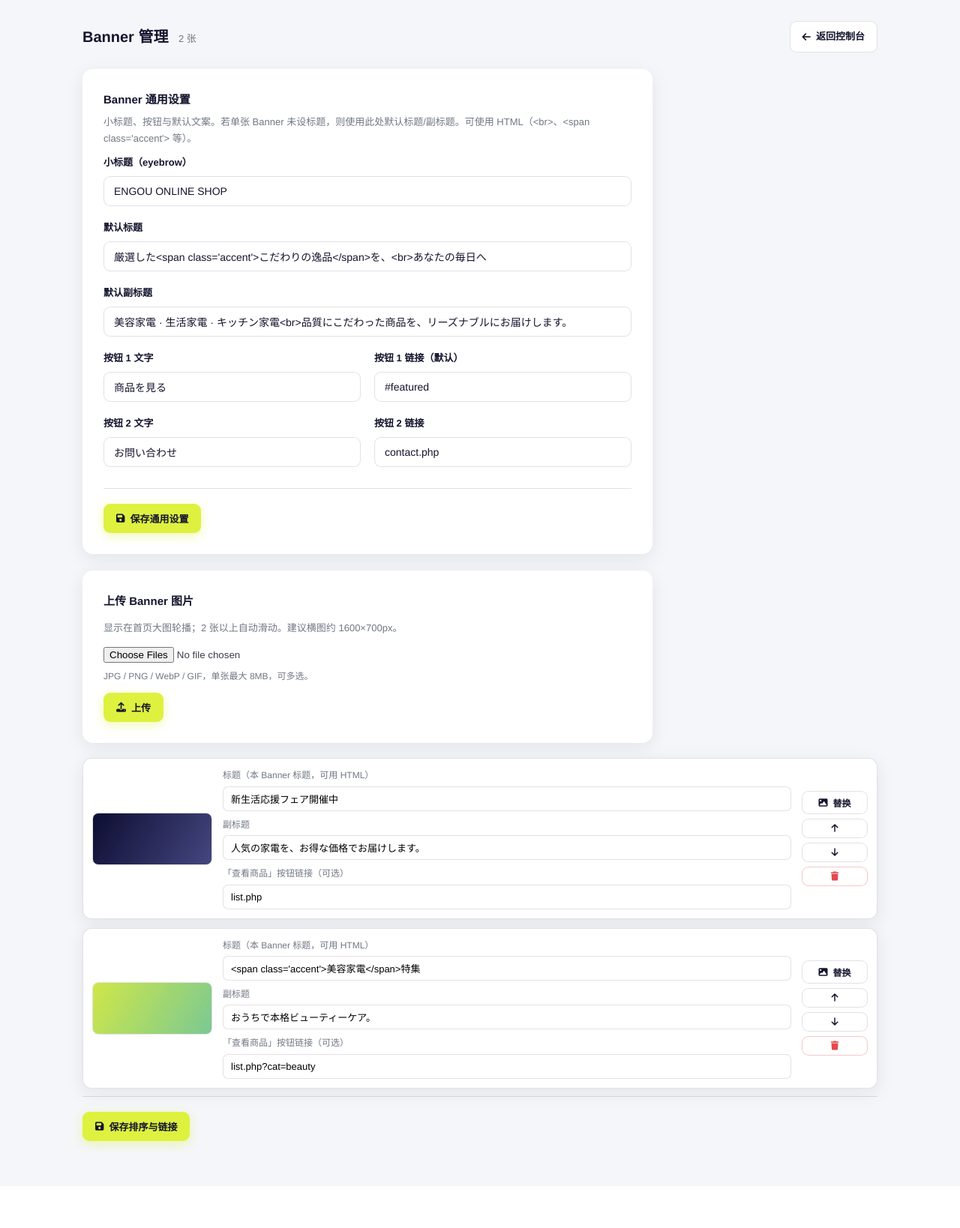
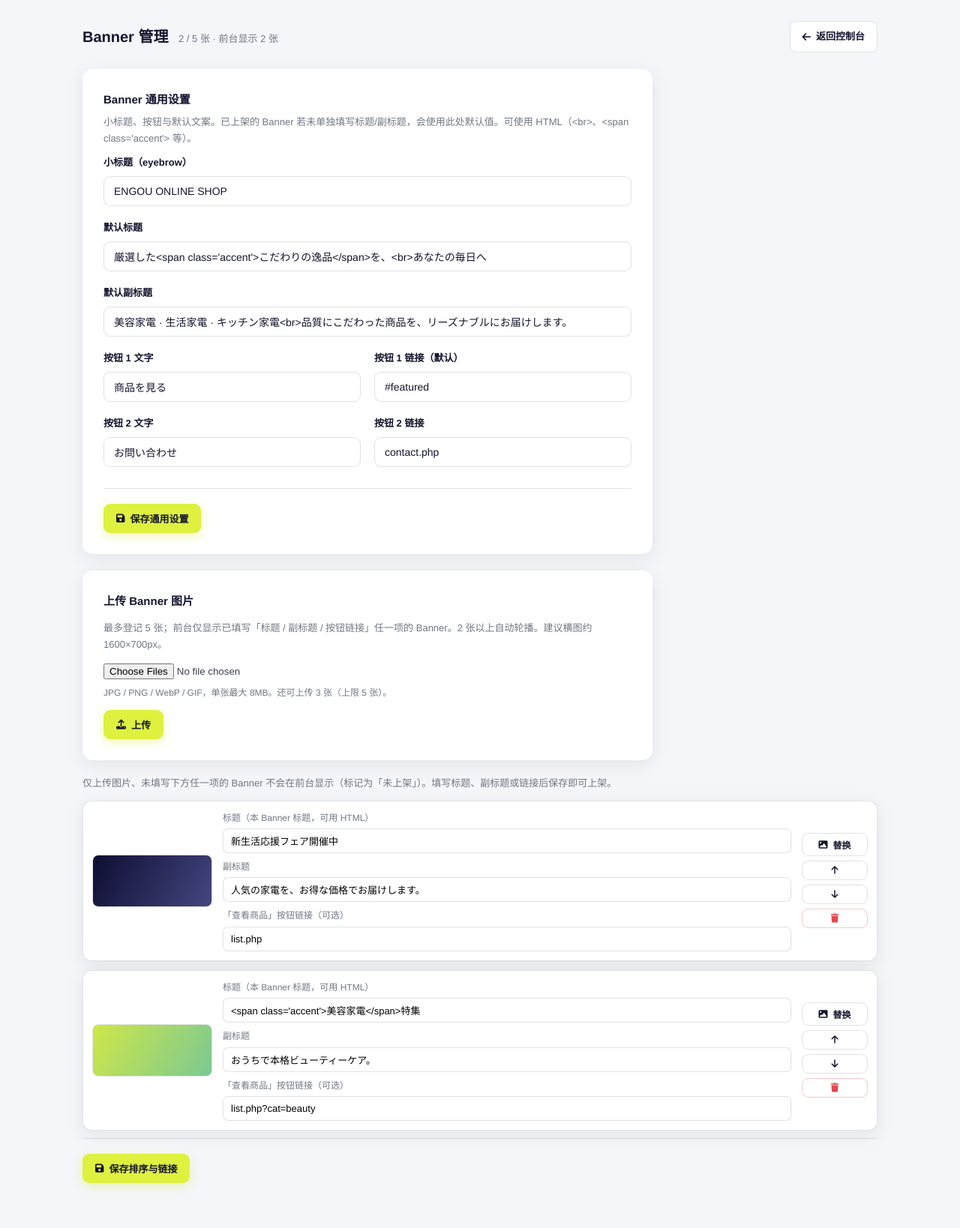
Before and after one commit to xizhends-dot/shop-engou, a PHP site: page /admin/banners.php in a window 1280 px wide. Shown: the part 56-1694 px from the top of the page at 75% size. Before the commit the page ends 1591 px from the top, so only its background shows below. Run offline with PHP 8.4, Linux system fonts and the light colour scheme; the visitor is signed in with stand-in values (Sample User, id 1).

Commit message:
Banner 上限 5 张：未填标题/副标题/链接的草稿不在前台展示
Co-authored-by: Cursor <cursoragent@cursor.com>

```diff
--- a/admin/admin.css
+++ b/admin/admin.css
@@ -400,7 +400,10 @@ html[lang="zh-CN"] body { font-family: "Noto Sans SC", "Noto Sans JP", "Helvetic
 
 /* BANNER ADMIN */
 .banner-admin-list { display: flex; flex-direction: column; gap: 12px; }
-.banner-admin-item { display: flex; gap: 14px; align-items: center; background: var(--card); border: 1px solid var(--border); border-radius: 12px; padding: 12px; box-shadow: var(--shadow); }
+.adm-stat-sub { display: block; font-size: 11px; font-weight: 600; color: var(--text-dim); margin-top: 2px; }
+.banner-admin-item { position: relative; display: flex; gap: 14px; align-items: center; background: var(--card); border: 1px solid var(--border); border-radius: 12px; padding: 12px; box-shadow: var(--shadow); }
+.banner-admin-item--draft { border-style: dashed; border-color: #c8cdd6; background: #f8f9fb; opacity: 0.92; }
+.banner-draft-badge { position: absolute; top: 10px; left: 10px; z-index: 2; font-size: 11px; font-weight: 800; padding: 4px 8px; border-radius: 6px; background: #6b7280; color: #fff; letter-spacing: 0.02em; }
 .banner-admin-item img { width: 160px; height: 70px; object-fit: cover; border-radius: 8px; border: 1px solid var(--border); flex: none; }
 .banner-admin-meta { flex: 1; min-width: 0; }
 .banner-admin-meta label { display: block; font-size: 12px; color: var(--text-dim); margin-bottom: 4px; }
--- a/admin/banners.php
+++ b/admin/banners.php
@@ -23,10 +23,15 @@ if ($_SERVER['REQUEST_METHOD'] === 'POST') {
 
     if ($act === 'upload') {
         $banners = banners_load();
-        $ok = 0; $ng = 0;
+        $max     = defined('BANNER_MAX') ? BANNER_MAX : 5;
+        $ok = 0; $ng = 0; $skipMax = 0;
         if (!empty($_FILES['files']['name'][0])) {
             $n = count($_FILES['files']['name']);
             for ($i = 0; $i < $n; $i++) {
+                if (count($banners) >= $max) {
+                    $skipMax++;
+                    continue;
+                }
                 if ($_FILES['files']['error'][$i] === UPLOAD_ERR_OK) {
                     $one = [
                         'name'     => $_FILES['files']['name'][$i],
@@ -35,12 +40,21 @@ if ($_SERVER['REQUEST_METHOD'] === 'POST') {
                         'size'     => $_FILES['files']['size'][$i],
                     ];
                     $rel = store_handle_upload($one, BANNER_DIR, BANNER_REL);
-                    if ($rel) { $banners[] = ['image' => $rel, 'link' => '']; $ok++; } else { $ng++; }
+                    if ($rel) {
+                        $banners[] = ['image' => $rel, 'link' => '', 'title' => '', 'subtitle' => ''];
+                        $ok++;
+                    } else {
+                        $ng++;
+                    }
                 }
             }
         }
         banners_save($banners);
-        set_flash(__('flash.banner_added', ['ok' => $ok, 'fail' => $ng ? __('flash.banner_added_fail', ['ng' => $ng]) : '']), $ng ? 'err' : 'ok');
+        $msg = __('flash.banner_added', ['ok' => $ok, 'fail' => $ng ? __('flash.banner_added_fail', ['ng' => $ng]) : '']);
+        if ($skipMax > 0) {
+            $msg .= ' ' . __('flash.banner_max_skip', ['n' => $skipMax, 'max' => $max]);
+        }
+        set_flash($msg, ($ng || $skipMax) ? 'err' : 'ok');
         header('Location: banners.php'); exit;
     }
 
@@ -134,12 +148,15 @@ if ($_SERVER['REQUEST_METHOD'] === 'POST') {
 
 $banners  = banners_load();
 $settings = banner_settings_load();
+$bannerMax = defined('BANNER_MAX') ? BANNER_MAX : 5;
+$bannerVisible = count(array_filter($banners, 'banner_has_content'));
+$bannerSlotsLeft = max(0, $bannerMax - count($banners));
 require_once __DIR__ . '/_layout.php';
 $token = csrf_token();
 admin_head(__('page.banners'));
 ?>
 <div class="adm-head">
-  <h2><?= htmlspecialchars(__('page.banners')) ?> <span class="adm-count"><?= count($banners) ?> <?= htmlspecialchars(__('banner.count')) ?></span></h2>
+  <h2><?= htmlspecialchars(__('page.banners')) ?> <span class="adm-count"><?= count($banners) ?> / <?= $bannerMax ?> <?= htmlspecialchars(__('banner.count')) ?> · <?= htmlspecialchars(__('banner.visible_count', ['n' => $bannerVisible])) ?></span></h2>
   <a href="index.php" class="adm-btn"><i class="fa-solid fa-arrow-left"></i> <?= htmlspecialchars(__('btn.back_console')) ?></a>
 </div>
 
@@ -189,29 +206,39 @@ admin_head(__('page.banners'));
 
 <div class="adm-form" style="max-width:760px;">
   <h3 style="font-size:15px;margin-bottom:12px;color:var(--heading);"><?= htmlspecialchars(__('banner.upload_title')) ?></h3>
-  <p class="adm-note"><?= htmlspecialchars(__('banner.upload_note')) ?></p>
+  <p class="adm-note"><?= htmlspecialchars(__('banner.upload_note', ['max' => $bannerMax])) ?></p>
+  <?php if ($bannerSlotsLeft <= 0): ?>
+  <p class="adm-note" style="color:var(--danger);font-weight:600;"><?= htmlspecialchars(__('banner.max_full', ['max' => $bannerMax])) ?></p>
+  <?php else: ?>
   <form method="post" enctype="multipart/form-data">
     <input type="hidden" name="csrf" value="<?= htmlspecialchars($token) ?>">
     <input type="hidden" name="action" value="upload">
     <div class="adm-field" style="margin-bottom:12px;">
       <input type="file" name="files[]" accept="image/*" multiple required>
-      <small><?= htmlspecialchars(__('banner.upload_hint')) ?></small>
+      <small><?= htmlspecialchars(__('banner.upload_hint', ['left' => $bannerSlotsLeft, 'max' => $bannerMax])) ?></small>
     </div>
     <button type="submit" class="adm-btn adm-btn-primary"><i class="fa-solid fa-upload"></i> <?= htmlspecialchars(__('btn.upload')) ?></button>
   </form>
+  <?php endif; ?>
 </div>
 
 <?php if (empty($banners)): ?>
   <div class="adm-empty" style="margin-top:20px;"><?= htmlspecialchars(__('banner.empty')) ?></div>
 <?php else: ?>
-<form method="post" style="margin-top:20px;">
+<p class="adm-note" style="margin-top:20px;"><?= htmlspecialchars(__('banner.list_note')) ?></p>
+<form method="post" style="margin-top:12px;">
   <input type="hidden" name="csrf" value="<?= htmlspecialchars($token) ?>">
   <input type="hidden" name="action" value="save">
   <div class="banner-admin-list" id="bannerList">
-    <?php foreach ($banners as $b): ?>
-    <div class="banner-admin-item" data-img="<?= htmlspecialchars($b['image']) ?>">
+    <?php foreach ($banners as $b):
+      $isDraft = !banner_has_content($b);
+    ?>
+    <div class="banner-admin-item<?= $isDraft ? ' banner-admin-item--draft' : '' ?>" data-img="<?= htmlspecialchars($b['image']) ?>">
       <input type="hidden" name="order[]" value="<?= htmlspecialchars($b['image']) ?>">
       <img src="../<?= htmlspecialchars($b['image']) ?>" alt="">
+      <?php if ($isDraft): ?>
+      <span class="banner-draft-badge"><?= htmlspecialchars(__('banner.draft_badge')) ?></span>
+      <?php endif; ?>
       <div class="banner-admin-meta">
         <label><?= htmlspecialchars(__('banner.per_title')) ?></label>
         <input type="text" name="title[<?= htmlspecialchars($b['image']) ?>]" value="<?= htmlspecialchars($b['title']) ?>" placeholder="例: 新生活応援フェア開催中！">
--- a/admin/lang/zh.php
+++ b/admin/lang/zh.php
@@ -73,6 +73,7 @@ return [
     'flash.banner_not_found' => '未找到该 Banner。',
     'flash.banner_upload_fail' => '图片上传失败，请检查格式与大小。',
     'flash.banner_save_fail' => '保存失败，请检查 data/ 目录是否可写。',
+    'flash.banner_max_skip' => '（已达上限 {max} 张，另有 {n} 张未上传）',
     'flash.folder_created' => '已创建文件夹「{name}」。',
     'flash.folder_name_invalid' => '文件夹名须为半角英数字、连字符或下划线（1–64 字符）。',
     'flash.image_deleted' => '图片已删除{extra}',
@@ -299,7 +300,8 @@ return [
     'dash.stats_products' => '已登记商品',
     'dash.stats_categories' => '分类',
     'dash.stats_featured' => '推荐位',
-    'dash.stats_banners' => 'Banner',
+    'dash.stats_banners' => 'Banner（前台）',
+    'dash.stats_banners_draft' => '草稿 {n}',
     'dash.stats_images' => '商品图片文件',
     'dash.stats_no_image' => '未设图商品',
     'dash.quick' => '快捷操作',
@@ -356,7 +358,7 @@ return [
 
     'banner.count' => '张',
     'banner.settings_title' => 'Banner 通用设置',
-    'banner.settings_note' => '小标题、按钮与默认文案。若单张 Banner 未设标题，则使用此处默认标题/副标题。可使用 HTML（&lt;br&gt;、&lt;span class=\'accent\'&gt; 等）。',
+    'banner.settings_note' => '小标题、按钮与默认文案。已上架的 Banner 若未单独填写标题/副标题，会使用此处默认值。可使用 HTML（&lt;br&gt;、&lt;span class=\'accent\'&gt; 等）。',
     'banner.eyebrow' => '小标题（eyebrow）',
     'banner.default_title' => '默认标题',
     'banner.default_subtitle' => '默认副标题',
@@ -365,8 +367,12 @@ return [
     'banner.btn2_text' => '按钮 2 文字',
     'banner.btn2_link' => '按钮 2 链接',
     'banner.upload_title' => '上传 Banner 图片',
-    'banner.upload_note' => '显示在首页大图轮播；2 张以上自动滑动。建议横图约 1600×700px。',
-    'banner.upload_hint' => 'JPG / PNG / WebP / GIF，单张最大 8MB，可多选。',
+    'banner.upload_note' => '最多登记 {max} 张；前台仅显示已填写「标题 / 副标题 / 按钮链接」任一项的 Banner。2 张以上自动轮播。建议横图约 1600×700px。',
+    'banner.upload_hint' => 'JPG / PNG / WebP / GIF，单张最大 8MB。还可上传 {left} 张（上限 {max} 张）。',
+    'banner.max_full' => '已达 {max} 张上限，请先删除不需要的 Banner 后再上传。',
+    'banner.visible_count' => '前台显示 {n} 张',
+    'banner.draft_badge' => '未上架',
+    'banner.list_note' => '仅上传图片、未填写下方任一项的 Banner 不会在前台显示（标记为「未上架」）。填写标题、副标题或链接后保存即可上架。',
     'banner.empty' => '尚无 Banner。上传后将显示在首页（未上传时使用渐变背景）。',
     'banner.per_title' => '标题（本 Banner 标题，可用 HTML）',
     'banner.per_subtitle' => '副标题',
--- a/index.php
+++ b/index.php
@@ -3,7 +3,7 @@ $config   = require __DIR__ . '/config.php';
 $data     = require __DIR__ . '/products.php';
 $cats     = $data['categories'];
 $products = $data['products'];
-$banners  = banners_load();
+$banners  = banners_for_front();
 
 $page_title = $config['company_name_ja'] . ' SHOP — オンラインショップ';
 $active     = 'home';
--- a/lib/store.php
+++ b/lib/store.php
@@ -18,6 +18,7 @@ define('BANNER_REL', 'images/banners');                   // バナー相対パ
 define('BANNER_SETTINGS_FILE', SHOP_BASE . '/data/banner_settings.json'); // バナー共通設定
 define('FEATURED_FILE', SHOP_BASE . '/data/featured.json'); // おすすめ商品ID（順序つき）
 define('FEATURED_MAX', 12);                                 // おすすめ最大件数
+define('BANNER_MAX', 5);                                    // バナー登録上限（枚）
 
 /** 価格表示ヘルパー（全ページ共通） */
 function yen($n) {
@@ -866,10 +867,37 @@ function banners_load() {
     return $out;
 }
 
+/** 個別バナーにタイトル・副題・リンクのいずれかが入力されているか */
+function banner_has_content(array $b) {
+    return trim((string)($b['title'] ?? '')) !== ''
+        || trim((string)($b['subtitle'] ?? '')) !== ''
+        || trim((string)($b['link'] ?? '')) !== '';
+}
+
+/** フロント表示用（未入力の下書きバナーは除外） */
+function banners_for_front() {
+    $out = [];
+    foreach (banners_load() as $b) {
+        if (!banner_has_content($b)) {
+            continue;
+        }
+        if (!store_validate_banner_image_path($b['image'] ?? '')) {
+            continue;
+        }
+        $out[] = $b;
+    }
+    return $out;
+}
+
 function banners_save($arr) {
+    $max = defined('BANNER_MAX') ? BANNER_MAX : 5;
+    $arr = array_values($arr);
+    if (count($arr) > $max) {
+        $arr = array_slice($arr, 0, $max);
+    }
     $dir = dirname(BANNERS_FILE);
     if (!is_dir($dir)) { @mkdir($dir, 0775, true); }
-    $json = json_encode(array_values($arr), JSON_PRETTY_PRINT | JSON_UNESCAPED_UNICODE | JSON_UNESCAPED_SLASHES);
+    $json = json_encode($arr, JSON_PRETTY_PRINT | JSON_UNESCAPED_UNICODE | JSON_UNESCAPED_SLASHES);
     if ($json === false) { return false; }
     return file_put_contents(BANNERS_FILE, $json, LOCK_EX) !== false;
 }
```
Also changed, not shown: admin/index.php (+4 -3 lines), admin/lang/ja.php (+10 -4 lines).
